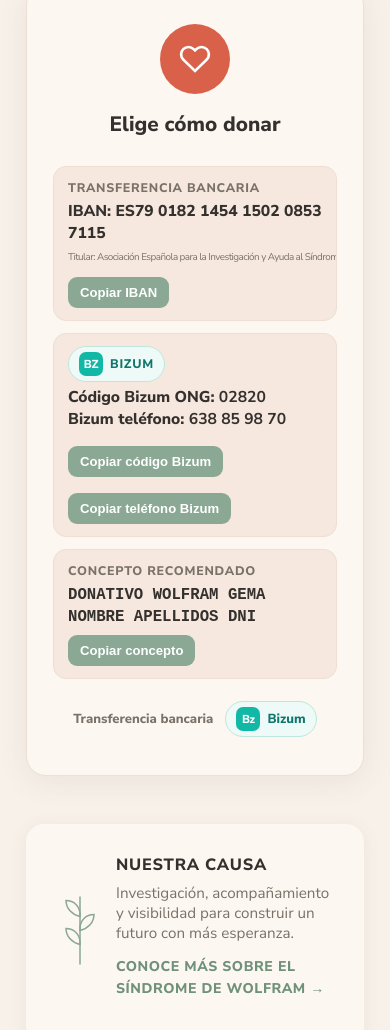
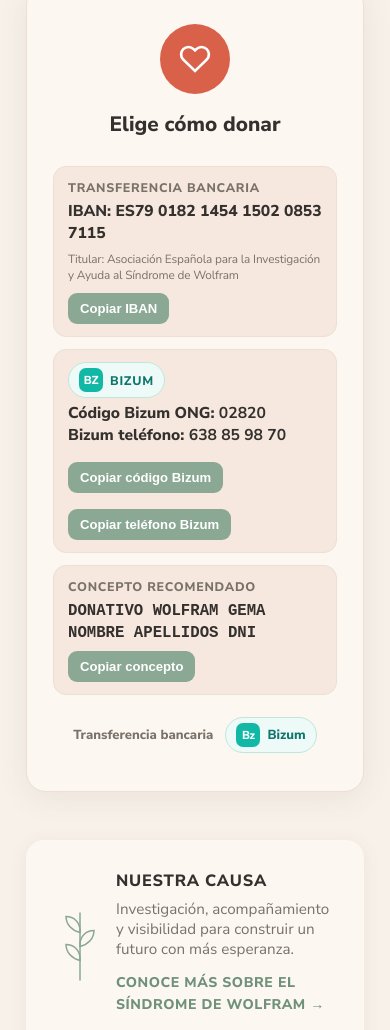
Before and after one commit to maria95nc-droid/web-wolfram-cf, a plain HTML site: page index.html in a window 390 px wide. Shown: the part 2269-3299 px from the top of the page. Drawn offline with nearby package versions, Linux system fonts and the light colour scheme; no server answers.

Commit message:
Add files via upload

```diff
--- a/index.html
+++ b/index.html
@@ -214,10 +214,11 @@
     .metodo-unico{padding-left:26px;padding-right:26px}
     .datos-pago{gap:12px}
     .dato-pago{border-radius:13px}
-    .titular-iban{font-size:.62rem;letter-spacing:-.055em;line-height:1.35}
+    .titular-iban{font-size:.74rem;letter-spacing:-.015em;line-height:1.35;white-space:normal;overflow-wrap:anywhere;word-break:normal}
+    .dato-pago.transferencia .mini-copy{margin-top:10px}
   }
   @media (max-width:370px){
-    .titular-iban{font-size:.58rem;letter-spacing:-.06em}
+    .titular-iban{font-size:.70rem;letter-spacing:-.01em;line-height:1.32}
   }
 
   .resultado-donacion{display:none;background:#f6e8df;border:1px solid var(--borde);border-left:5px solid var(--verde);border-radius:14px;padding:14px 15px;margin-top:14px;color:var(--tinta);font-size:.92rem;line-height:1.45}
```
